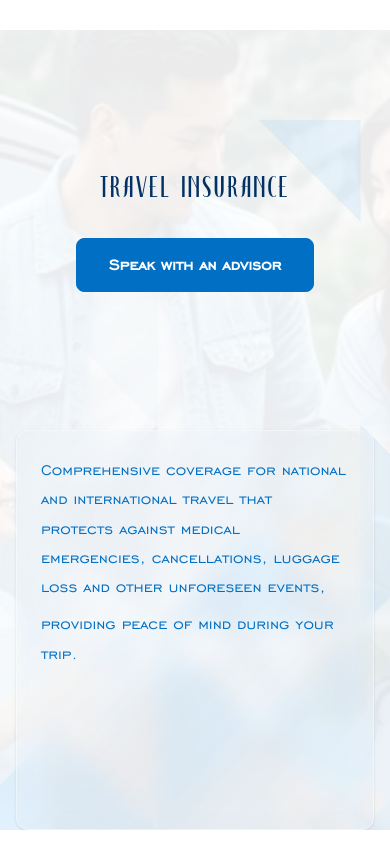
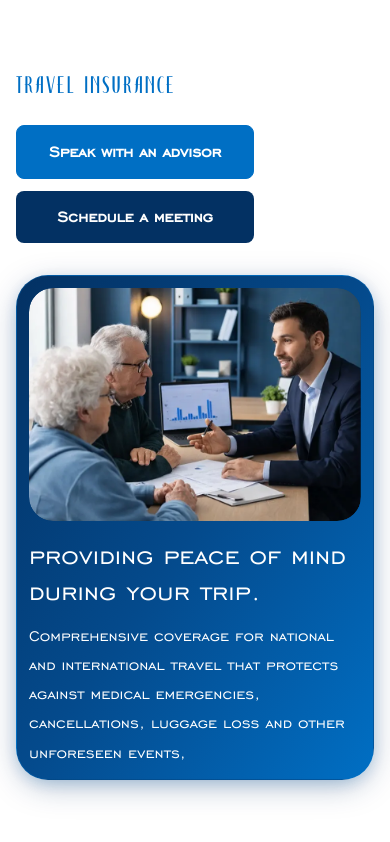
Before and after one commit to crcristian97/ifs-broker, a Next.js app: page /en/servicios-complementarios in a window 390 px wide. Shown: the part 882-1724 px from the top of the page. Built offline with nearby package versions, Linux system fonts and the light colour scheme; no server answers; a web font is replaced by a local one; what world-atlas would draw is missing.

Commit message:
cambios en ads

```diff
--- a/app/[locale]/blog/[slug]/page.tsx
+++ b/app/[locale]/blog/[slug]/page.tsx
@@ -112,8 +112,9 @@ export default async function BlogSlugPage({
   };
 
   return (
-    <> <Navbar forceBlue />
-    <main className="relative">
+    <>
+      <Navbar />
+      <main className="relative">
       <script
         type="application/ld+json"
         dangerouslySetInnerHTML={{ __html: JSON.stringify(articleSchema) }}
--- a/app/[locale]/trabaja-con-nosotros/page.tsx
+++ b/app/[locale]/trabaja-con-nosotros/page.tsx
@@ -20,7 +20,7 @@ export default async function TrabajaConNosotrosPage({ params }: Props) {
 
   return (
     <>
-      <Navbar forceBlue />
+      <Navbar />
       <main className="min-h-screen bg-[#F4F8FC] flex flex-col items-center justify-center px-4 py-32">
         <div className="w-full max-w-2xl">
           <h1 className="text-4xl md:text-5xl font-bold text-[#003163] text-center mb-4">
--- a/components/layout/language-switcher.tsx
+++ b/components/layout/language-switcher.tsx
@@ -5,14 +5,12 @@ import { cn } from "@/lib/utils"
 type LanguageSwitcherProps = {
   locale: string
   onLanguageChange: (newLocale: "es" | "en") => void
-  isBlueTheme: boolean
   size?: "sm" | "md"
 }
 
 export function LanguageSwitcher({
   locale,
   onLanguageChange,
-  isBlueTheme,
   size = "md",
 }: LanguageSwitcherProps) {
   const textSize = size === "sm" ? "text-sm font-semibold" : "text-lg font-normal"
@@ -22,21 +20,12 @@ export function LanguageSwitcher({
       "px-3 py-1.5 transition-colors",
       textSize,
       isActive
-        ? isBlueTheme
-          ? "bg-[#033163]/10 text-[#033163]"
-          : "bg-white/15 text-[#FEFEFE]"
-        : isBlueTheme
-          ? "text-[#033163]/60 hover:text-[#033163]/80"
-          : "text-[#FEFEFE]/70 hover:text-[#FEFEFE]",
+        ? "bg-white/15 text-[#FEFEFE]"
+        : "text-[#FEFEFE]/70 hover:text-[#FEFEFE]",
     )
 
   return (
-    <div
-      className={cn(
-        "flex overflow-hidden rounded-md border",
-        isBlueTheme ? "border-[#033163]/25" : "border-white/25",
-      )}
-    >
+    <div className="flex overflow-hidden rounded-md border border-white/25">
       <button
         onClick={() => onLanguageChange("es")}
         className={buttonClass(locale === "es")}
--- a/components/servicioscomplementarios/hero-banner.tsx
+++ b/components/servicioscomplementarios/hero-banner.tsx
@@ -1,111 +1,52 @@
 "use client";
 
-import { useEffect, useRef } from "react";
 import { useTranslations } from "next-intl";
 import Image from "next/image";
-import { ButtonPrimary } from "@/components/ui/button-primary";
-import { ConocerMasButton } from "@/components/ui/button-terciary";
-import { cn } from "@/lib/utils";
-import { siteContainer } from "@/lib/site-layout";
-import gsap from "gsap";
-import { ScrollTrigger } from "gsap/ScrollTrigger";
+import { Timeline } from "@/components/ui/timeline";
 
-gsap.registerPlugin(ScrollTrigger);
+const fontStyle = { fontFamily: "var(--font-heading)" };
 
 export function HeroBanner() {
   const t = useTranslations("heroBanner");
-  const leftRef = useRef<HTMLDivElement>(null);
-  const rightRef = useRef<HTMLDivElement>(null);
-
-  useEffect(() => {
-    const ctx = gsap.context(() => {
-      if (leftRef.current) {
-        gsap.from(leftRef.current.children, {
-          x: -50,
-          opacity: 0,
-          duration: 0.9,
-          stagger: 0.2,
-          ease: "power3.out",
-          scrollTrigger: {
-            trigger: leftRef.current,
-            start: "top 85%",
-            toggleActions: "play none none none",
-          },
-        });
-      }
-      if (rightRef.current) {
-        gsap.from(rightRef.current, {
-          x: 50,
-          opacity: 0,
-          duration: 0.9,
-          ease: "power3.out",
-          scrollTrigger: {
-            trigger: rightRef.current,
-            start: "top 85%",
-            toggleActions: "play none none none",
-          },
-        });
-      }
-    });
-    return () => ctx.revert();
-  }, []);
-
-  return (
-    <section className="relative w-full overflow-hidden h-[800px]">
-      <div className="absolute inset-0">
-        <Image
-          src="/seguro/fondo-seguro-de-vida.webp"
-          alt="Familia viajando en auto"
-          fill
-          priority
-          className="object-cover opacity-80"
-        />
-      </div>
-
-      <div
-        className={cn(
-          siteContainer,
-          "relative z-10 flex h-full min-h-[520px] flex-col items-center justify-center md:flex-row md:items-center md:justify-center",
-        )}
-      >
-        <div ref={leftRef} className="flex flex-1 flex-col justify-center gap-8 items-center md:items-start">
-          <h1
-            className="max-w-xl text-3xl font-regular leading-tight tracking-[0.08em] text-[#033163] sm:text-4xl md:text-5xl lg:text-6xl"
-            style={{ fontFamily: "var(--font-heading)" }}
-          >
-            {t("title")}
-          </h1>
-
-          <div className="relative flex flex-col gap-4 items-center md:items-start">
-            <div className="relative inline-flex w-full max-w-xs">
-              <ButtonPrimary
-              target="_blank"
-                href="https://calendly.com/administracion-ifs-broker/30min"
-                className="w-full justify-center rounded-[14px] px-6 py-3  font-semibold"
-              >
-                {t("speakAdvisor")}
-              </ButtonPrimary>
-            </div>
-
+  const data = [
+    {
+      title: (
+        <span>
+          <span className="text-[#006FC4] uppercase tracking-widest" style={fontStyle}>{t("title")}</span>
+        </span>
+      ),
+      content: (
+        <div className="flex flex-col gap-4 items-stretch">
+          <div className="overflow-hidden rounded-3xl">
+            <Image
+              src="/retiro/img-fondos-de-retiro.webp"
+              alt={t("paragraph1")}
+              width={600}
+              height={600}
+              className="w-full h-auto rounded-3xl shadow-[0_18px_45px_rgba(15,35,80,0.18)] object-cover"
+            />
           </div>
-        </div>
-
-        <div ref={rightRef} className="flex flex-1 items-center justify-center md:justify-end">
-          <div className="bg-gradient-to-br from-[#E5EEF5]/20 to-[#E5EEF5]/10 rounded-xl p-6 shadow-sm hover:shadow-lg transition-all duration-300 h-full min-h-[220px] sm:min-h-[240px] flex flex-col backdrop-blur-md border border-white/40">
-            <p
-              className="text-lg leading-relaxed text-[#006FC4] sm:text-xl md:text-2xl"
-              style={{ fontFamily: "var(--font-noto-sans)" }}
-            >
+          <div>
+            <p className="mb-3 text-3xl font-regular text-[white]" >
+              {t("paragraph2")}
+            </p>
+            <p className="text-lg text-[white] leading-relaxed ">
               {t("paragraph1")}
-              <span className="block mt-2">
-                {t("paragraph2")}
-              </span>
             </p>
           </div>
         </div>
-      </div>
-    </section>
+      ),
+      buttonPrimary: t("speakAdvisor"),
+      buttonHref: "",
+      buttonSecondary: t("scheduleMeeting"),
+      buttonHrefSecondary: "https://calendly.com/administracion-ifs-broker/30min",
+    },
+
+  ];
+
+  return (
+    <div className="relative w-full overflow-clip">
+      <Timeline data={data} />
+    </div>
   );
 }
-
-export default HeroBanner;
--- a/components/ui/navbar-menu.tsx
+++ b/components/ui/navbar-menu.tsx
@@ -20,16 +20,14 @@ export const MenuItem = ({
   item,
   children,
   className,
-  isBlueTheme,
 }: {
   setActive: (item: string | null) => void;
   active: string | null;
   item: string;
   children?: React.ReactNode;
   className?: string;
-  isBlueTheme?: boolean;
 }) => {
-  const activeBg = isBlueTheme ? "bg-[#033163]" : "bg-[#006FC4]";
+  const activeBg = "bg-[#006FC4]";
   return (
     <div
       onMouseEnter={() => setActive(item)}
@@ -69,12 +67,7 @@ export const MenuItem = ({
             <motion.div
               transition={transition}
               layoutId="active" // layoutId ensures smooth animation
-              className={cn(
-              "overflow-hidden rounded-2xl shadow-xl",
-              isBlueTheme
-                ? "border border-[#033163]/40 bg-[#033163]"
-                : "border border-[#006FC4]/40 bg-[#006FC4]",
-            )}
+              className="overflow-hidden rounded-2xl border border-[#006FC4]/40 bg-[#006FC4] shadow-xl"
             >
               <motion.div
                 layout // layout ensures smooth animation
```
Also changed, not shown: components/layout/navbar.tsx (+9 -34 lines).
